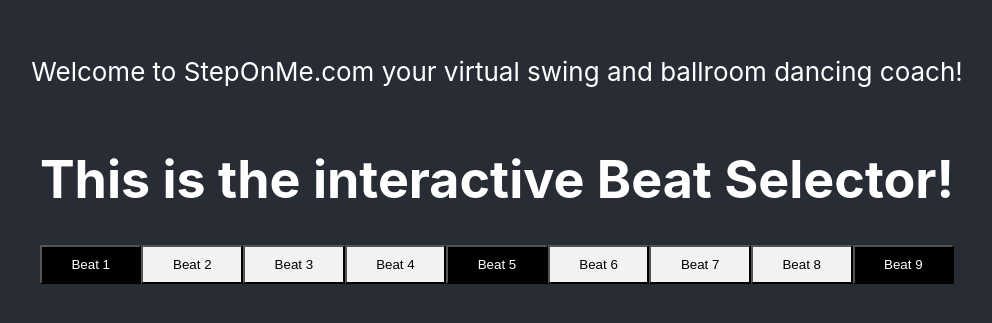
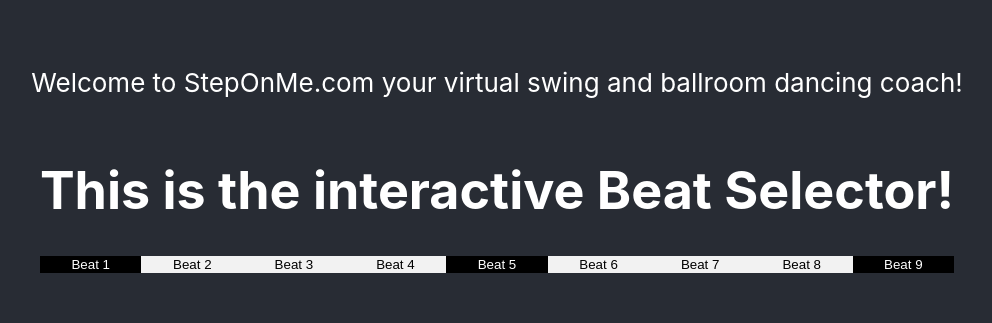
Before and after one commit to arcticpolarbear/step-on-me, a React (Create React App) app: page / in a window 1280 px wide. Shown: the part 243-566 px from the top of the page, without its empty margins (143-1135 px from the left). Built offline with nearby package versions, Linux system fonts and the light colour scheme.

Commit message:
remove borders for BeatSelector bar

```diff
--- a/src/components/coach/ui/BeatSelector.css
+++ b/src/components/coach/ui/BeatSelector.css
@@ -5,12 +5,18 @@
 .beat-division {
   flex: 1;
   background-color: #f2f2f2;
-  padding: 10px;
+  border: none;
+  outline: none;
 }
 
 .first-beat {
   flex: 1;
   color: white;
   background-color: black;
-  padding: 10px;
+  border: none;
+  outline: none;
 }
+
+.selected-beat {
+  background-color: red;
+}
```
